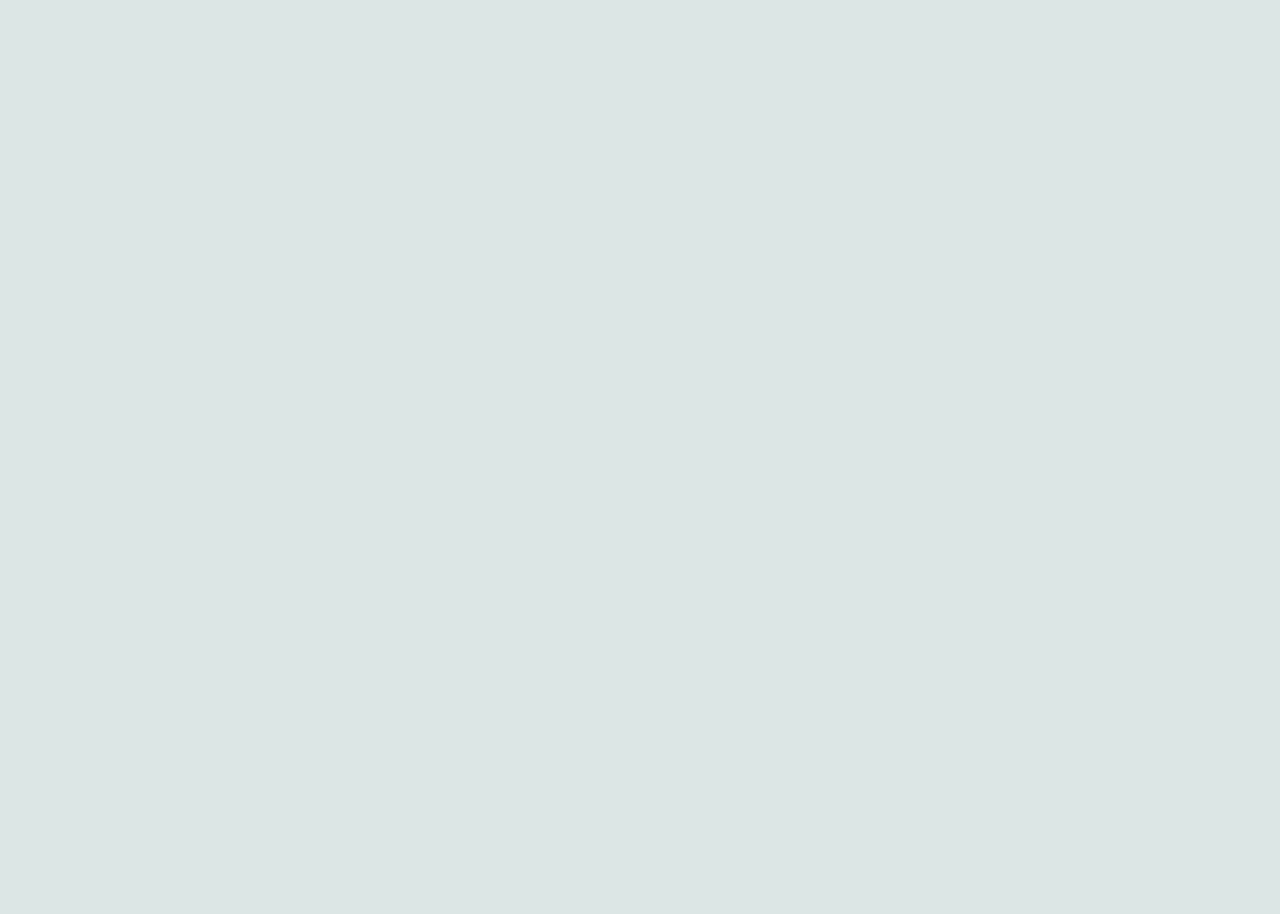
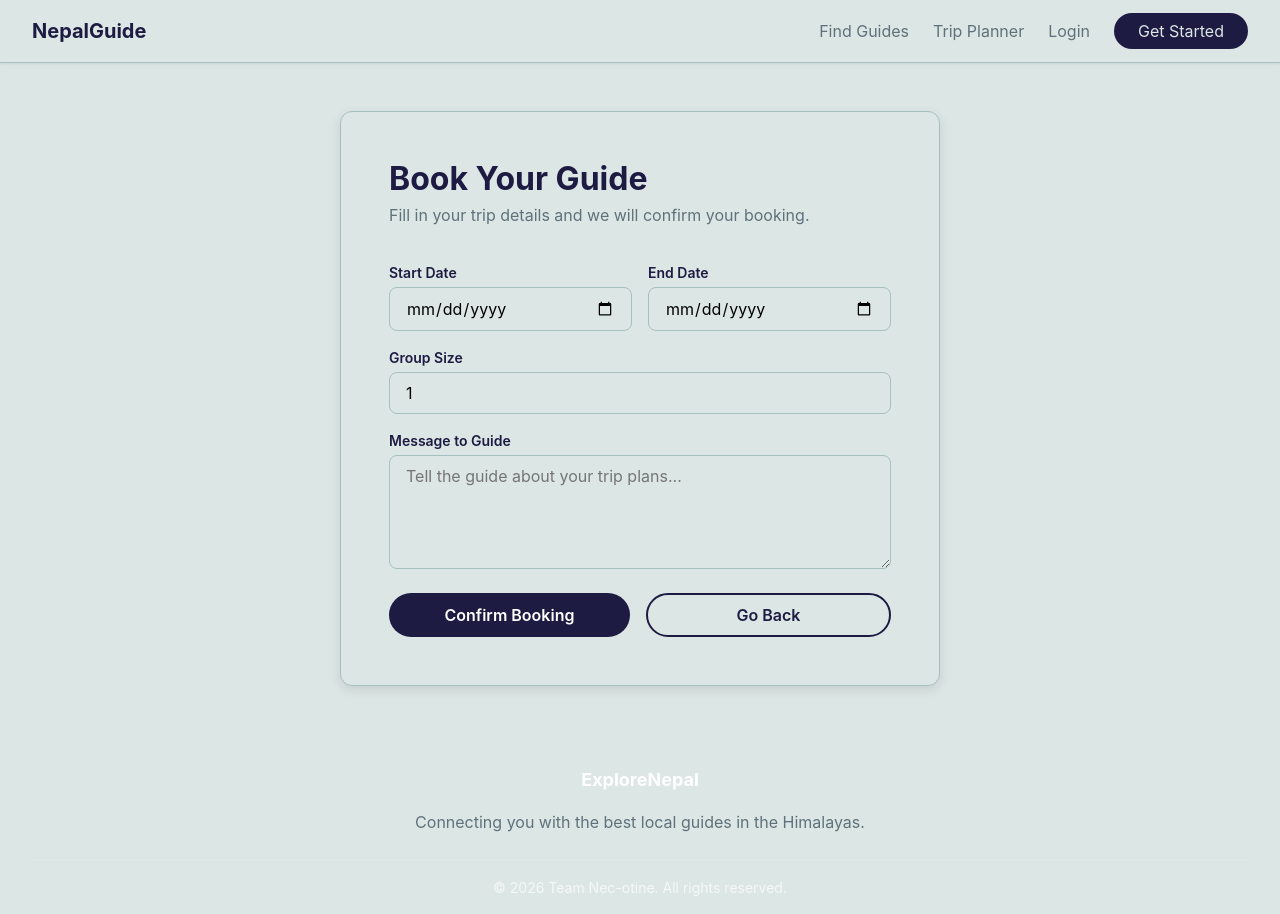
Before and after one commit to TourismHackathon2026/Team--Nec-otine, a React app in the folder Frontend/: page /booking/1 in a window 1280 px wide. Before the commit this address had no page. Before the commit the page ends 800 px from the top, so only its background shows below. Built offline with nearby package versions, Linux system fonts and the light colour scheme; the HTML template or start-up script is replaced by a standard one.

Commit message:
Added booking system ui and guide profiles ui

```diff
--- a/Frontend/src/App.jsx
+++ b/Frontend/src/App.jsx
@@ -4,6 +4,10 @@ import Landing from './pages/Landing/Landing'
 import Login from './pages/Login/Login'
 import Signup from './pages/Signup/Signup'
 import GuideList from './pages/GuideList/GuideList'
+import GuideProfile from './pages/GuideProfile/GuideProfile'
+import Booking from './pages/Booking/Booking'
+
+
 
 function App() {
   return (
@@ -14,6 +18,9 @@ function App() {
           <Route path="/login" element={<Login />} />
           <Route path="/signup" element={<Signup />} />
           <Route path="/guides" element={<GuideList />} />
+          <Route path="/guides/:id" element={<GuideProfile />} />
+          <Route path="/booking/:id" element={<Booking />} />
+
         </Route>
       </Routes>
     </BrowserRouter>
--- a/Frontend/src/components/GuideCard/GuideCard.jsx
+++ b/Frontend/src/components/GuideCard/GuideCard.jsx
@@ -1,27 +1,32 @@
-import './GuideCard.css';
-import Button from '../Button/Button';
+import { useNavigate } from 'react-router-dom'
+import Button from '../Button/Button'
+import './GuideCard.css'
 
-function GuideCard({
-  name = "Nirajan Katwal",
-  location = "Ghandruk, Pokhara",
-  rating = "4.8",
-  imageUrl = "https://via.placeholder.com/400x300",
-  onBook
-}) {
+function GuideCard({ guide }) {
+  const navigate = useNavigate()
+
   return (
     <div className="guide-card">
-      <img src={imageUrl} alt={`Guide ${name}`} className="guide-card__image" />
+      <img
+        src={guide.profileImage || 'https://via.placeholder.com/400x300'}
+        alt={guide.name}
+        className="guide-card__image"
+      />
       <div className="guide-card__content">
-        <h3 className="guide-card__name">{name}</h3>
-        <p className="guide-card__location">📍 {location}</p>
-
+        <h3 className="guide-card__name">{guide.name}</h3>
+        <p className="guide-card__location">📍 {guide.location}</p>
         <div className="guide-card__footer">
-          <span className="guide-card__rating">⭐ {rating}/5</span>
-          <Button variant="outline" onClick={onBook}>View Profile</Button>
+          <span className="guide-card__rating">⭐ {guide.rating || '4.8'}/5</span>
+          <Button
+            variant="outline"
+            onClick={() => navigate(`/guides/${guide._id}`)}
+          >
+            View Profile
+          </Button>
         </div>
       </div>
     </div>
-  );
+  )
 }
 
-export default GuideCard;
+export default GuideCard
--- /dev/null
+++ b/Frontend/src/pages/Booking/Booking.css
@@ -0,0 +1,71 @@
+.booking {
+  padding: var(--space-2xl) 0;
+}
+
+.booking__card {
+  background: var(--color-background);
+  border: 1px solid var(--color-border);
+  border-radius: var(--radius-lg);
+  padding: var(--space-2xl);
+  max-width: 600px;
+  margin: 0 auto;
+  box-shadow: var(--shadow-md);
+}
+
+.booking__card h2 {
+  margin-bottom: var(--space-xs);
+}
+
+.booking__card > p {
+  color: var(--color-text-secondary);
+  margin-bottom: var(--space-xl);
+}
+
+.booking__row {
+  display: grid;
+  grid-template-columns: 1fr 1fr;
+  gap: var(--space-md);
+}
+
+.booking__field {
+  display: flex;
+  flex-direction: column;
+  gap: var(--space-xs);
+  margin-bottom: var(--space-md);
+}
+
+.booking__field label {
+  font-weight: 600;
+  font-size: var(--font-size-sm);
+  color: var(--color-text-primary);
+}
+
+.booking__field input,
+.booking__field textarea {
+  padding: var(--space-sm) var(--space-md);
+  border: 1px solid var(--color-border);
+  border-radius: var(--radius-md);
+  font-size: var(--font-size-base);
+  outline: none;
+  transition: border-color var(--transition-fast);
+  background-color: var(--color-background);
+}
+
+.booking__field input:focus,
+.booking__field textarea:focus {
+  border-color: var(--color-primary);
+}
+
+.booking__field textarea {
+  resize: vertical;
+}
+
+.booking__actions {
+  display: flex;
+  gap: var(--space-md);
+  margin-top: var(--space-lg);
+}
+
+.booking__actions .btn {
+  flex: 1;
+}
--- a/Frontend/src/pages/Booking/Booking.jsx
+++ b/Frontend/src/pages/Booking/Booking.jsx
@@ -1,7 +1,102 @@
-function Booking()
-{
-    return <h1>This is Booking</h1>
+import { useState } from 'react'
+import { useParams, useNavigate } from 'react-router-dom'
+import Button from '../../components/Button/Button'
+import './Booking.css'
+
+function Booking() {
+  const { id } = useParams()
+  const navigate = useNavigate()
+  const [formData, setFormData] = useState({
+    startDate: '',
+    endDate: '',
+    groupSize: 1,
+    message: ''
+  })
+
+  function handleChange(e) {
+    setFormData({ ...formData, [e.target.name]: e.target.value })
+  }
+
+  function handleSubmit(e) {
+    e.preventDefault()
+    console.log('Booking data:', { guideId: id, ...formData })
+    // API call comes later
+    alert('Booking submitted! We will connect you shortly.')
+    navigate('/dashboard')
+  }
+
+  return (
+    <div className="booking">
+      <div className="container">
+        <div className="booking__card">
+
+          <h2>Book Your Guide</h2>
+          <p>Fill in your trip details and we will confirm your booking.</p>
+
+          <form onSubmit={handleSubmit}>
+
+            <div className="booking__row">
+              <div className="booking__field">
+                <label htmlFor="startDate">Start Date</label>
+                <input
+                  id="startDate"
+                  type="date"
+                  name="startDate"
+                  value={formData.startDate}
+                  onChange={handleChange}
+                  required
+                />
+              </div>
+
+              <div className="booking__field">
+                <label htmlFor="endDate">End Date</label>
+                <input
+                  id="endDate"
+                  type="date"
+                  name="endDate"
+                  value={formData.endDate}
+                  onChange={handleChange}
+                  required
+                />
+              </div>
+            </div>
+
+            <div className="booking__field">
+              <label htmlFor="groupSize">Group Size</label>
+              <input
+                id="groupSize"
+                type="number"
+                name="groupSize"
+                min="1"
+                max="20"
+                value={formData.groupSize}
+                onChange={handleChange}
+                required
+              />
+            </div>
+
+            <div className="booking__field">
+              <label htmlFor="message">Message to Guide</label>
+              <textarea
+                id="message"
+                name="message"
+                rows="4"
+                placeholder="Tell the guide about your trip plans..."
+                value={formData.message}
+                onChange={handleChange}
+              />
+            </div>
+
+            <div className="booking__actions">
+              <Button type="submit" variant="primary">Confirm Booking</Button>
+              <Button variant="outline" onClick={() => navigate(-1)}>Go Back</Button>
+            </div>
+
+          </form>
+        </div>
+      </div>
+    </div>
+  )
 }
 
-
-export default Booking;
+export default Booking
--- /dev/null
+++ b/Frontend/src/pages/GuideProfile/GuideProfile.css
@@ -0,0 +1,79 @@
+.guideprofile {
+  padding: var(--space-2xl) 0;
+}
+
+.guideprofile__loading {
+  text-align: center;
+  padding: var(--space-3xl);
+  color: var(--color-text-secondary);
+}
+
+.guideprofile__card {
+  display: grid;
+  grid-template-columns: 300px 1fr;
+  gap: var(--space-2xl);
+  background: var(--color-background);
+  border: 1px solid var(--color-border);
+  border-radius: var(--radius-lg);
+  padding: var(--space-2xl);
+  box-shadow: var(--shadow-md);
+}
+
+.guideprofile__image {
+  width: 100%;
+  height: 280px;
+  object-fit: cover;
+  border-radius: var(--radius-md);
+  margin-bottom: var(--space-lg);
+  background: var(--color-surface);
+}
+
+.guideprofile__meta {
+  display: flex;
+  flex-direction: column;
+  gap: var(--space-sm);
+  margin-bottom: var(--space-lg);
+  color: var(--color-text-secondary);
+  font-size: var(--font-size-sm);
+}
+
+.guideprofile__price {
+  font-size: var(--font-size-xl);
+  font-weight: 700;
+  color: var(--color-primary);
+  margin-bottom: var(--space-md);
+}
+
+.guideprofile__left .btn {
+  width: 100%;
+}
+
+.guideprofile__right h2 {
+  margin-bottom: var(--space-md);
+}
+
+.guideprofile__bio {
+  color: var(--color-text-secondary);
+  line-height: 1.8;
+  margin-bottom: var(--space-xl);
+}
+
+.guideprofile__right h3 {
+  font-size: var(--font-size-lg);
+  margin-bottom: var(--space-md);
+}
+
+.guideprofile__tags {
+  display: flex;
+  flex-wrap: wrap;
+  gap: var(--space-sm);
+}
+
+.guideprofile__tag {
+  background: var(--color-surface);
+  border: 1px solid var(--color-border);
+  border-radius: var(--radius-full);
+  padding: var(--space-xs) var(--space-md);
+  font-size: var(--font-size-sm);
+  color: var(--color-text-secondary);
+}
--- a/Frontend/src/pages/GuideProfile/GuideProfile.jsx
+++ b/Frontend/src/pages/GuideProfile/GuideProfile.jsx
@@ -1,7 +1,87 @@
-function GuideProfile()
-{
-    return <h1>This is guide</h1>
+import { useState, useEffect } from 'react'
+import { useParams, useNavigate } from 'react-router-dom'
+import Button from '../../components/Button/Button'
+import './GuideProfile.css'
+
+const dummyGuide = {
+  _id: '1',
+  name: 'Ram Thapa',
+  location: 'Pokhara',
+  bio: 'Expert trekking guide with 10 years of experience in the Annapurna region. I have led over 200 successful treks and speak English, Hindi, and Nepali fluently.',
+  specialties: ['Trekking', 'Photography', 'Camping'],
+  pricePerDay: 3000,
+  profileImage: null,
+  languages: ['English', 'Nepali', 'Hindi'],
+  experience: 10
 }
 
+function GuideProfile() {
+  const { id } = useParams()
+  const navigate = useNavigate()
+  const [guide, setGuide] = useState(null)
+  const [loading, setLoading] = useState(true)
 
-export default GuideProfile;
+  useEffect(() => {
+    // Replace with real API call later
+    setTimeout(() => {
+      setGuide(dummyGuide)
+      setLoading(false)
+    }, 800)
+  }, [id])
+
+  if (loading) {
+    return <div className="guideprofile__loading">Loading guide...</div>
+  }
+
+  if (!guide) {
+    return <div className="guideprofile__loading">Guide not found.</div>
+  }
+
+  return (
+    <div className="guideprofile">
+      <div className="container">
+
+        <div className="guideprofile__card">
+
+          <div className="guideprofile__left">
+            <img
+              src={guide.profileImage || '/default-avatar.png'}
+              alt={guide.name}
+              className="guideprofile__image"
+            />
+            <div className="guideprofile__meta">
+              <p>📍 {guide.location}</p>
+              <p>⏳ {guide.experience} years experience</p>
+              <p>💬 {guide.languages && guide.languages.join(', ')}</p>
+            </div>
+            <div className="guideprofile__price">
+              NPR {guide.pricePerDay} / day
+            </div>
+            <Button
+              variant="primary"
+              onClick={() => navigate(`/booking/${guide._id}`)}
+            >
+              Book This Guide
+            </Button>
+          </div>
+
+          <div className="guideprofile__right">
+            <h2>{guide.name}</h2>
+            <p className="guideprofile__bio">{guide.bio}</p>
+
+            <h3>Specialties</h3>
+            <div className="guideprofile__tags">
+              {guide.specialties && guide.specialties.map((tag, index) => (
+                <span key={index} className="guideprofile__tag">{tag}</span>
+              ))}
+            </div>
+          </div>
+
+        </div>
+
+      </div>
+    </div>
+  )
+}
+
+export default GuideProfile
```
